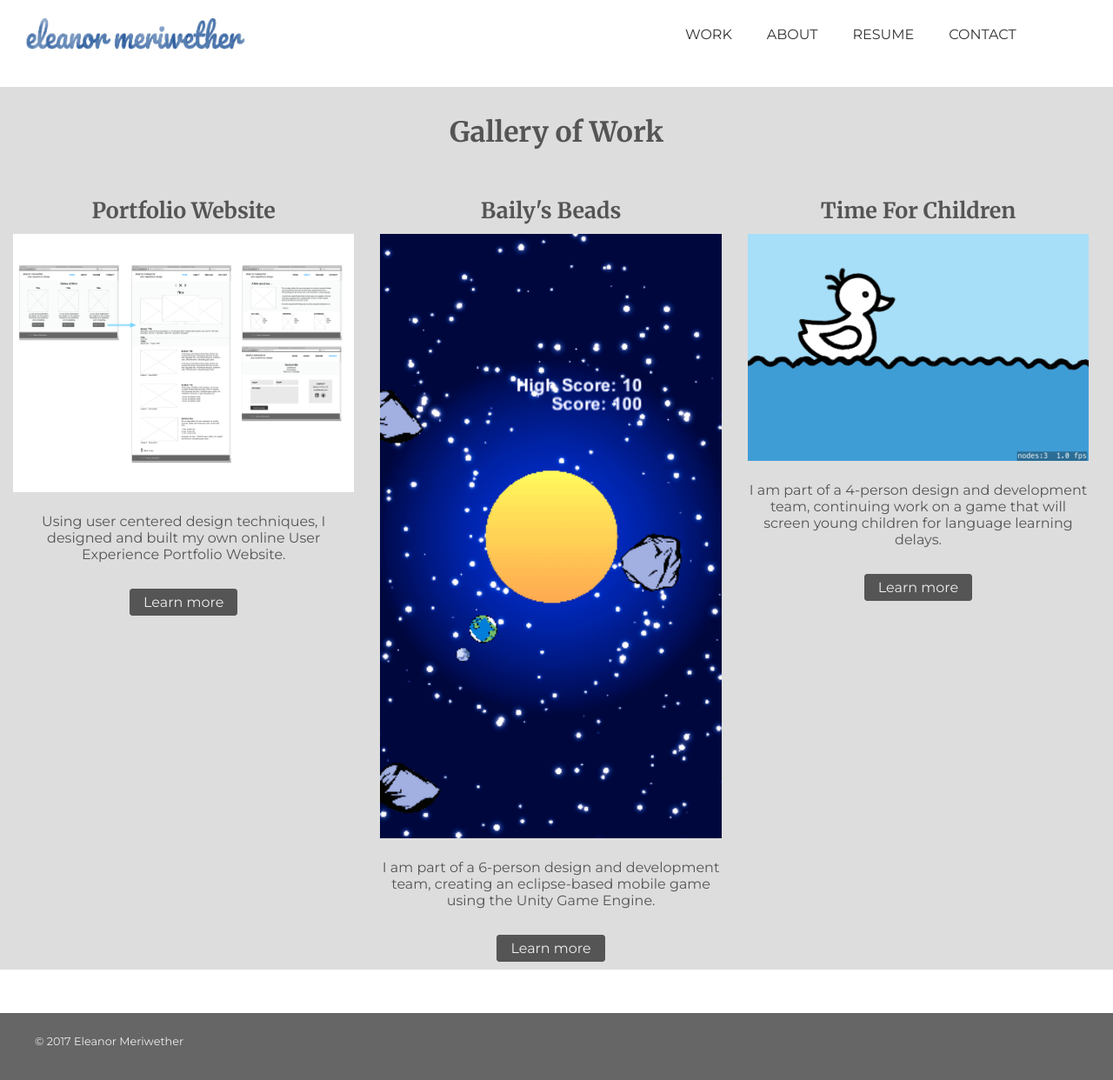
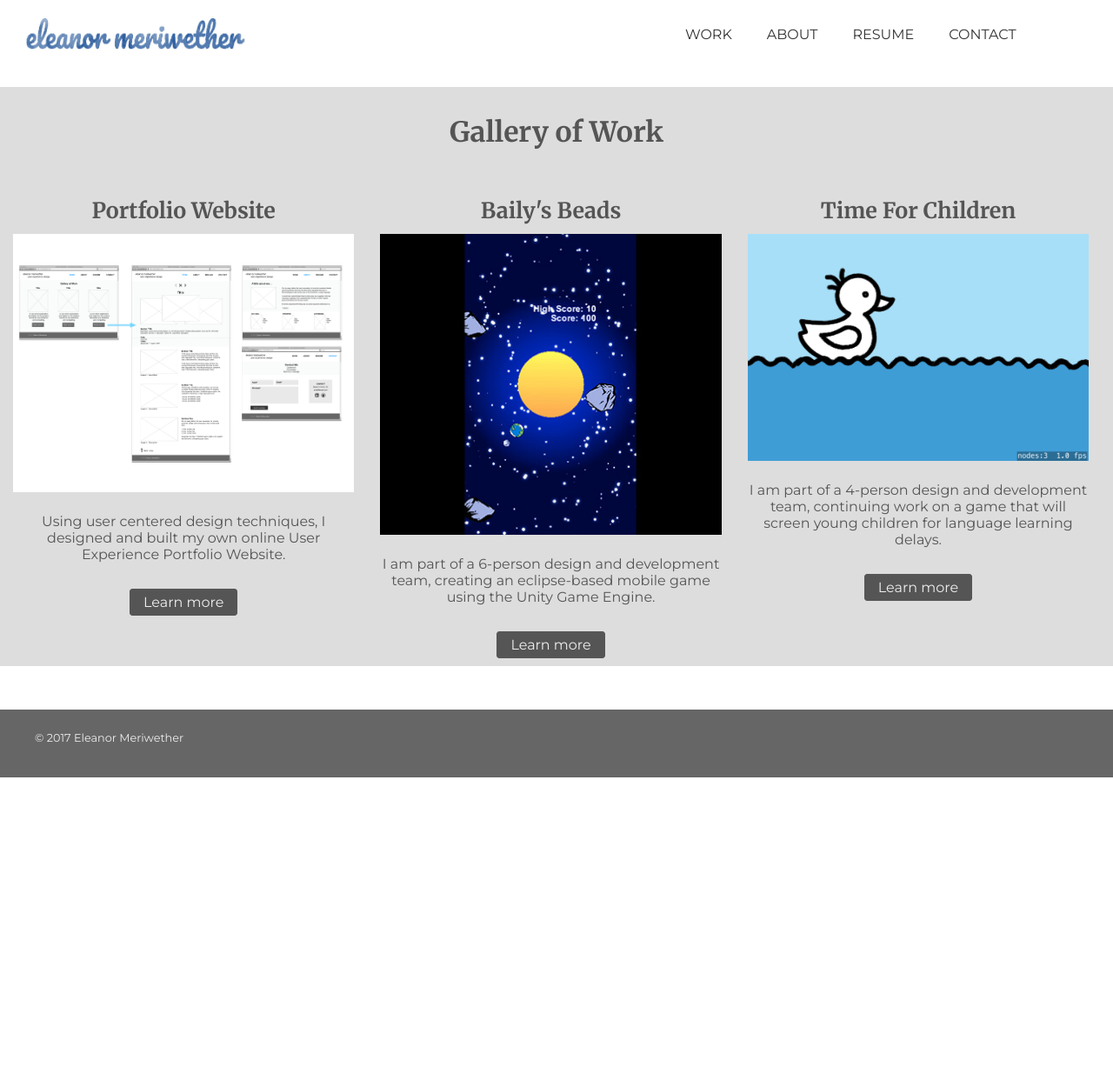
Before and after one commit to emeriwether/emeriwether.github.io, a Jekyll site: the page built from index.html, in a window 1280 px wide. Shown: the whole page at 87% size. Built offline with Jekyll 4.4.1, drawn with Linux system fonts in a browser that asks for light colours; nearby versions of some CDN libraries; after the commit the page ends 900 px from its top, so only the background shows below that.

Commit message:
update and compress bailys beads thumbnail for proj gallery

```diff
--- a/index.html
+++ b/index.html
@@ -17,7 +17,7 @@ layout: default
     <article>
         <div class="content">
             <h3><a href="/project2.html">Baily's Beads</a></h3>
-            <img src="/img/BailysBeads_Thumbnail.png" alt="Baily's Beads" id="Baily's Beads">
+            <img src="/img/BailysBeads_Thumbnail.jpg" alt="Baily's Beads" id="Baily's Beads">
             <p>I am part of a 6-person design and development team, creating an eclipse-based mobile game using the Unity Game Engine.</p>
             <a class="btn" title="Learn More" href="/project2.html">Learn more</a>
         </div>
```
Also changed, not shown: img/BailysBeads_Thumbnail.jpg (added), img/BailysBeads_Thumbnail.png (deleted).
